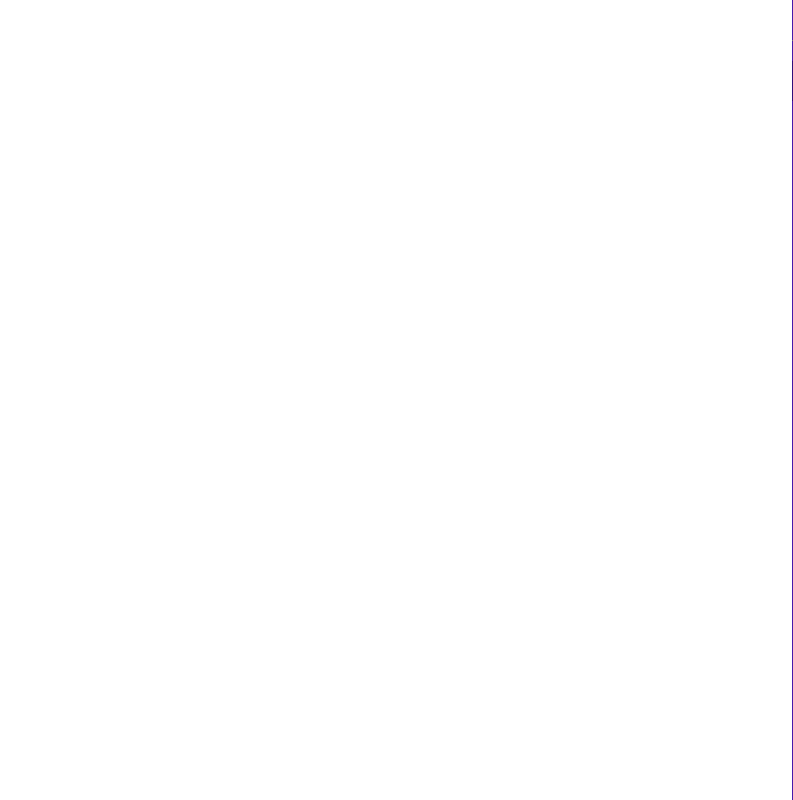
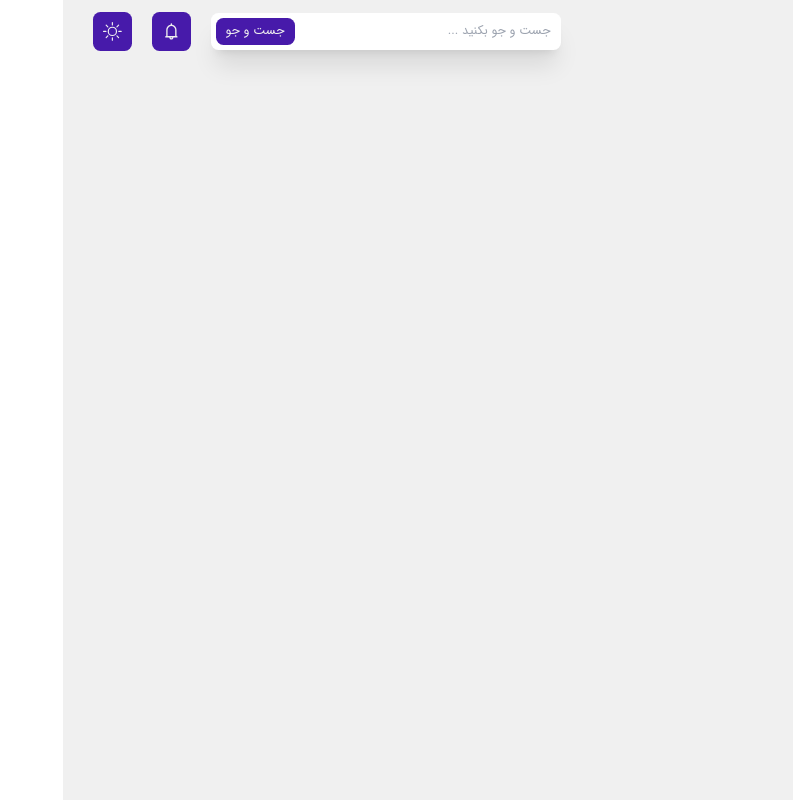
Before and after one commit to mohsenSeyedi/CMS, a React (Vite) app: page / in a window 1280 px wide. Shown: the whole page, without its empty margins (487-1280 px from the left). Built offline with nearby package versions, Linux system fonts and the light colour scheme.

Commit message:
add NavBar file to components

```diff
--- a/src/App.jsx
+++ b/src/App.jsx
@@ -7,7 +7,12 @@ import "./App.css";
 function App() {
   return (
     <>
-      <SideBar />
+      <div className="w-full flex">
+        <SideBar />
+        <div className="main w-10/12 bg-white-50-color">
+          <NavBar />
+        </div>
+      </div>
     </>
   );
 }
--- a/src/Components/NavBar/NavBar.jsx
+++ b/src/Components/NavBar/NavBar.jsx
@@ -1,9 +1,31 @@
-import React from 'react'
+import React from "react";
+import { BsBrightnessHigh } from 'react-icons/bs';
+import { AiOutlineBell } from 'react-icons/ai';
 
 export default function NavBar() {
   return (
-    <div className='flex-1'>
-      <h3>a.dsaljksdf</h3>
+    <div className="header text-xl pt-4 w-full flex justify-between items-center px-8">
+      <div className="flex items-center">
+        <img className="w-16 h-16 pb-2 object-contain" src="./public/images/Avatar/msg317320486-21967_prev_ui.png" alt=""/>
+        <div className="pr-1">
+          <h1 className="font-bold text-2xl">محسن سیدی</h1>
+          <h3 className="opacity-70 pt-2 font-bold">برنامه نویس فرانت اند</h3>
+        </div>
+      </div>
+
+      <div className="flex justify-around items-center">
+        <div className="mx-4 relative w-[350px]">
+          <input className="p-4 w-full outline-none rounded-xl bg-white-color shadow-xl" type="text" placeholder="جست و جو بکنید ..." />
+          <button className="bg-blue-color py-2 px-4 rounded-xl text-white-50-color absolute left-2 top-2">جست و جو</button>
+        </div>
+
+        <button className="bg-blue-color p-4 text-3xl text-white-50-color mx-4 rounded-xl">
+          <AiOutlineBell className=""/>
+        </button>
+        <button className="bg-blue-color p-4 text-3xl text-white-50-color mx-4 rounded-xl">
+          <BsBrightnessHigh className=""/>
+        </button>
+      </div>
     </div>
-  )
+  );
 }
--- a/src/Components/SideBar/SideBar.jsx
+++ b/src/Components/SideBar/SideBar.jsx
@@ -7,10 +7,10 @@ import { HiOutlineShoppingBag } from 'react-icons/hi';
 
 export default function SideBar() {
   return (
-    <div className="side-bar w-72 text-white-color font-bold h-screen bg-blue-color">
+    <div className="side-bar w-2/12 text-white-color font-bold h-screen bg-blue-color">
         <div className='side-bar-container'>
             <div>
-                <h3 className="text-2xl px-2 py-4 border-b border-gray-500">به داشبورد خود خوش آمدید</h3>
+                <h3 className="text-xl px-2 py-4 border-b border-gray-500">به داشبورد خود خوش آمدید</h3>
             </div>
             <div className="mt-8 text-2xl">
                 <ul>
```
